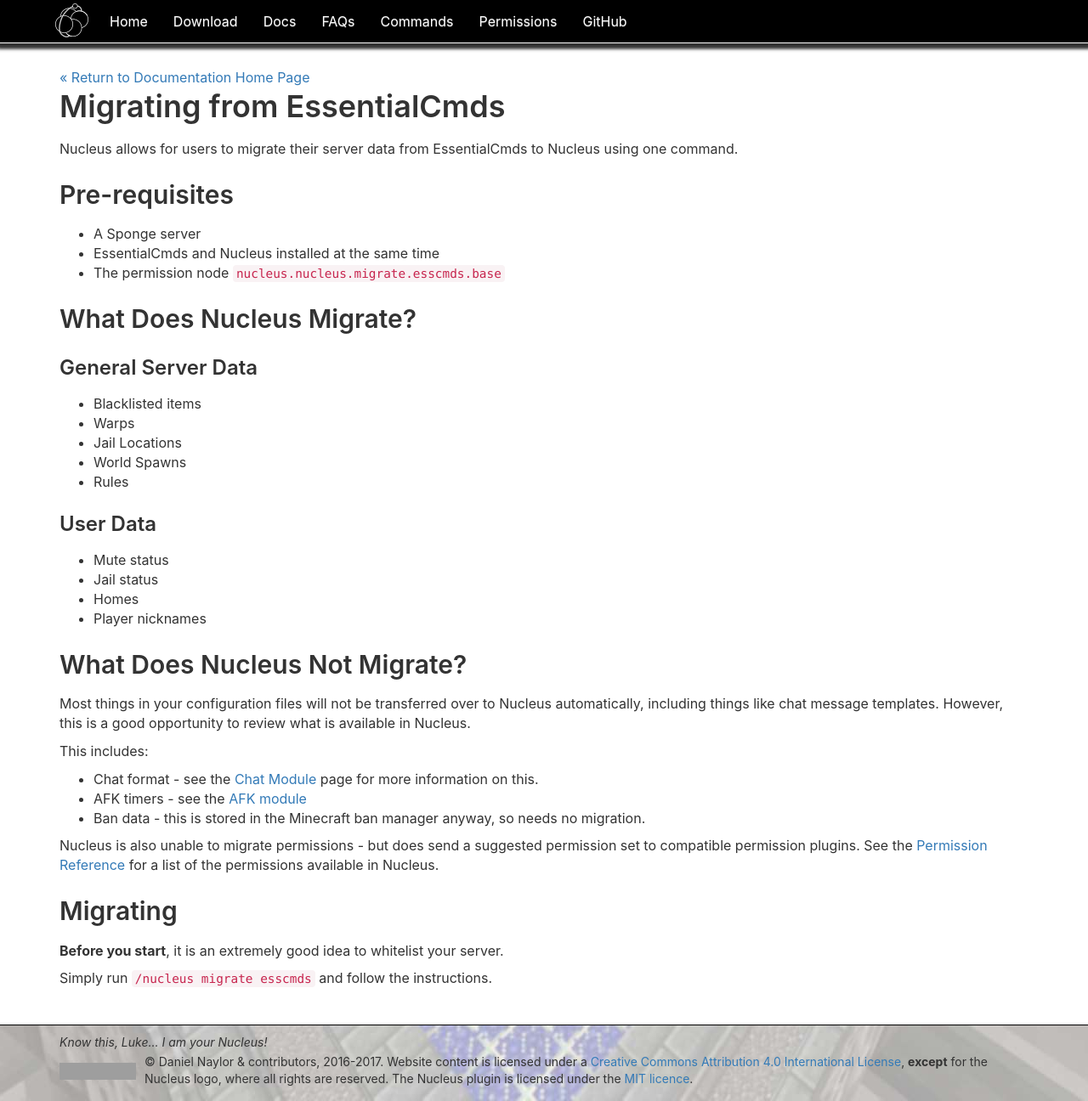
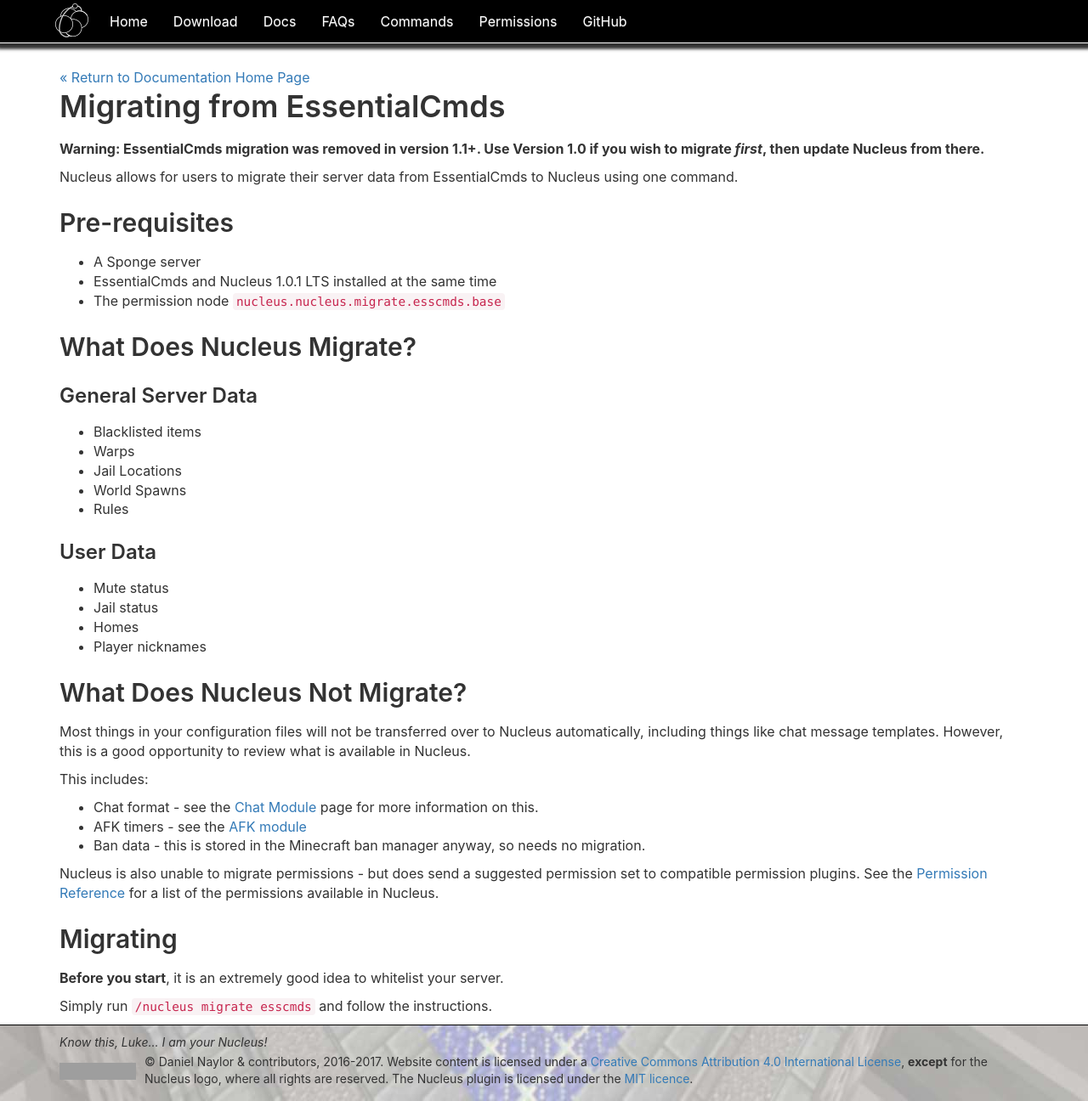
Before and after one commit to NucleusPowered/site-v1, a Jekyll site: the page built from docs/configuration/migration.md, in a window 1280 px wide and 1296 px high. Shown: the whole window at 85% size. Built offline with Jekyll 4.4.1, drawn with Linux system fonts in a browser that asks for light colours; comment, search, counter and statistics services are not loaded; grey boxes are pictures that could not be loaded.

Commit message:
Update FAQ, redirect downloads to Github Releases

```diff
--- a/_includes/header.html
+++ b/_includes/header.html
@@ -55,7 +55,7 @@
         <div class="collapse navbar-collapse" id="bs-example-navbar-collapse-1">
             <ul class="nav navbar-nav">
                 <li><a href="{{ base }}/index.html">Home</a></li>
-                <li><a href="{{ base }}/downloads.html">Download</a></li>
+                <li><a target="_blank" href="https://github.com/NucleusPowered/Nucleus/releases">Download</a></li>
                 <li><a href="{{ base }}/docs">Docs</a></li>
                 <li><a href="{{ base }}/docs/faqs.html">FAQs</a></li>
                 <li><a href="{{ base }}/docs/commands2.html">Commands</a></li>
--- a/docs/configuration/migration.md
+++ b/docs/configuration/migration.md
@@ -4,12 +4,15 @@
 header: Migrating from EssentialCmds
 ---
 
+**Warning: EssentialCmds migration was removed in version 1.1+. Use Version 1.0 if you wish to migrate _first_, then
+update Nucleus from there.**
+
 Nucleus allows for users to migrate their server data from EssentialCmds to Nucleus using one command.
 
 ## Pre-requisites
 
 * A Sponge server
-* EssentialCmds and Nucleus installed at the same time
+* EssentialCmds and Nucleus 1.0.1 LTS installed at the same time
 * The permission node `nucleus.nucleus.migrate.esscmds.base`
 
 ## What Does Nucleus Migrate?
```
Also changed, not shown: docs/faqs.md (+1 -1 lines).
